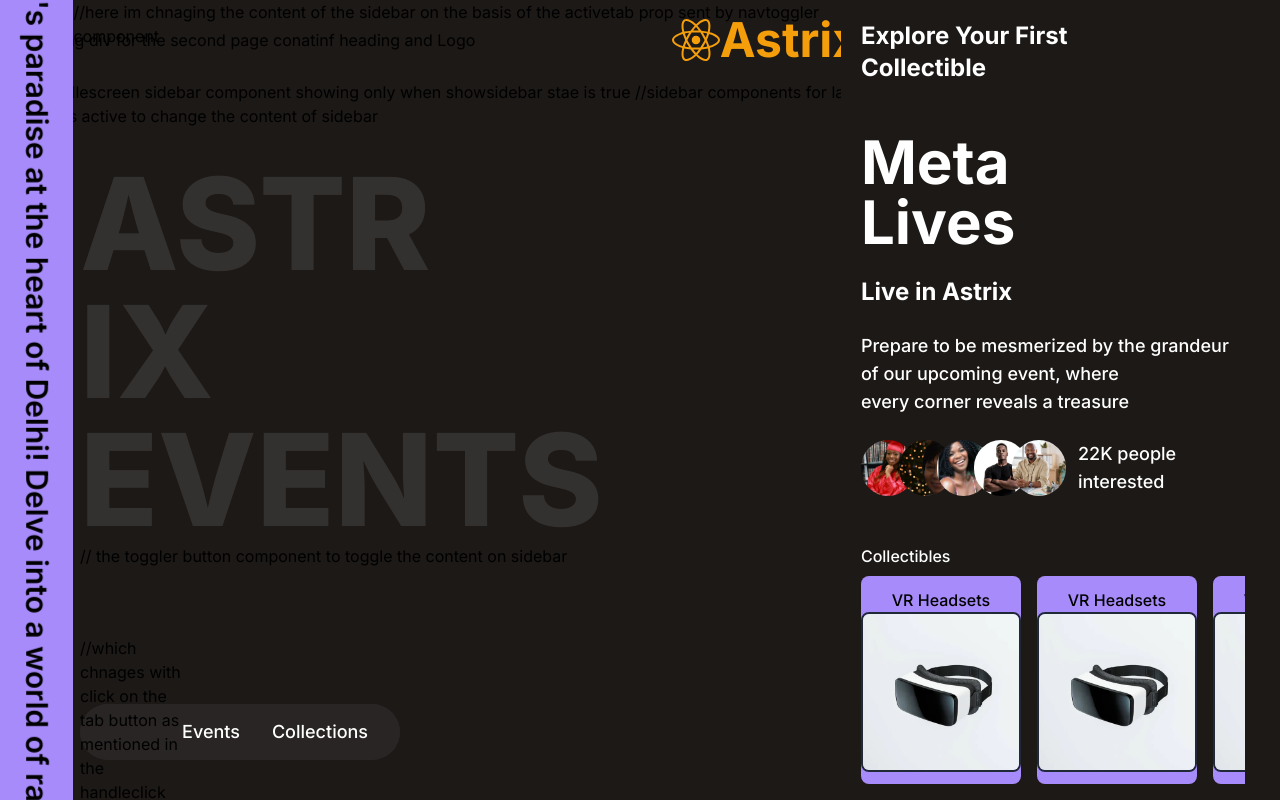
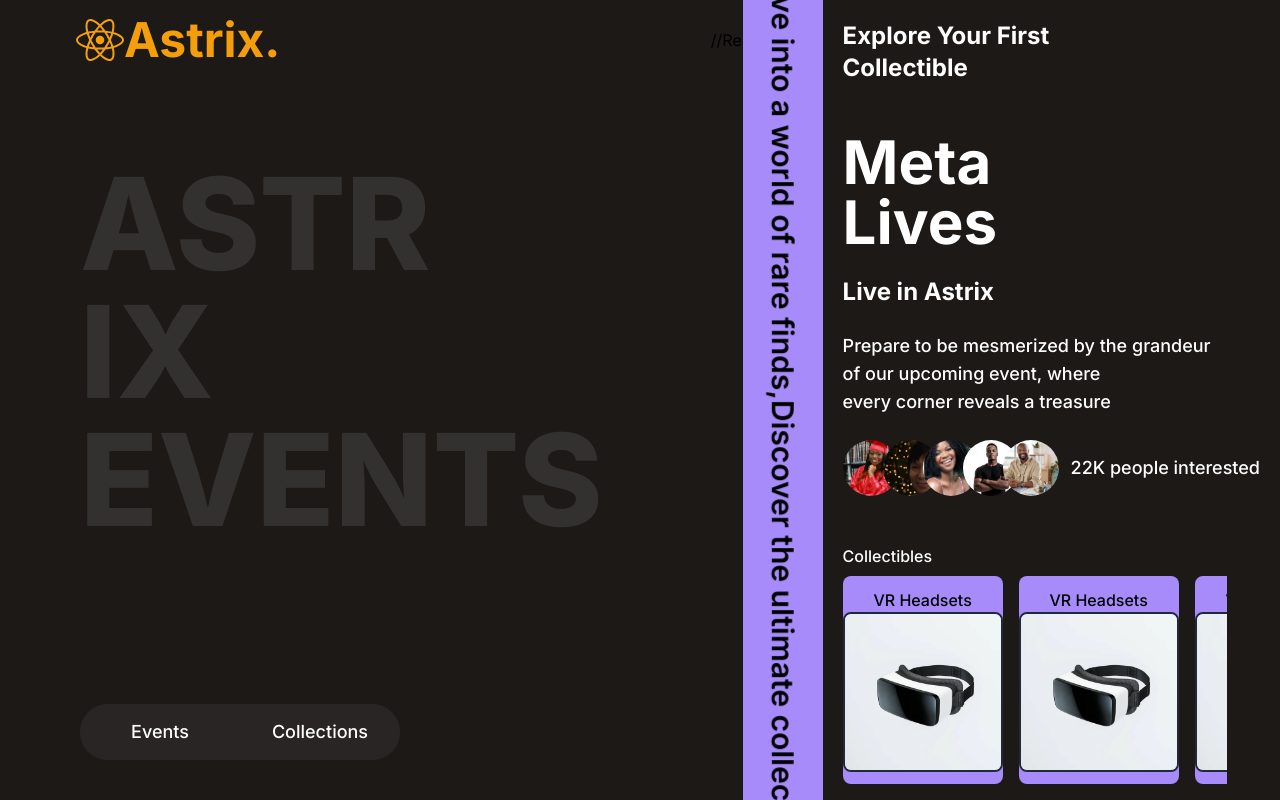
Before and after one commit to Jv-7889230967/-jatin-verma-wasserstoff-FrontendTask, a Next.js app: page /pages in a window 1280 px wide. Built offline with nearby package versions, Linux system fonts and the light colour scheme; what tw-elements would draw is missing.

Commit message:
optimizations

```diff
--- a/app/components/ImageSlider.jsx
+++ b/app/components/ImageSlider.jsx
@@ -18,7 +18,7 @@ export default function ImageSlider() {
     const totalWidth = images.length * imageWidth;
     let currentScroll = 0;
 
-    const intervalId = setInterval(() => {  //creating a infinite loop to restart the scrolling images and scrolling according to the width of the images present
+    const intervalId = setInterval(() => {
       // Scroll to the next image
       if (scrollRef.current) {
         currentScroll = (currentScroll + imageWidth) % totalWidth;
@@ -31,11 +31,11 @@ export default function ImageSlider() {
   return (
     <div className="flex flex-row h-3/4 w-screen md:w-5/12 ml-28 mt-14 overflow-hidden relative">
       <div className="flex gap-10 overflow-x-auto scroll-smooth focus:scroll-auto scroll-snap-type-x scroll-padding-x-20" ref={scrollRef} style={{ scrollbarWidth: "none" }}>
-        {images.map((image, index) => (  //mapping the images object to avoid repeatively coding the images and reducing the lines of code
+        {images.map((image, index) => (
           <div key={index} className={`z-20 h-full flex-shrink-0 scroll-snap-align-center`}>
             <h2 className="text-white mt-2 text-2xl font-bold">{image.heading}</h2>
             <div className="relative w-96 h-full">
-              <Image src={image.src} alt={image.heading} layout="fill" objectFit="cover" className="rounded-lg" />   //next-image tag used for image rendreing over regular img tag
+              <Image src={image.src} alt={image.heading} layout="fill" objectFit="cover" className="rounded-lg" />
             </div>
           </div>
         ))}
--- a/app/components/NavToggler.jsx
+++ b/app/components/NavToggler.jsx
@@ -1,25 +1,31 @@
 import React, { useState, useEffect } from 'react';
 
 export default function NavToggler({ activetab, setActivetab }) {
-  const [activeButton, setActiveButton] = useState('events'); // Initial active button
+  const [activeButton, setActiveButton] = useState('events');
+  // Initial active button
 
   const handleClick = (button) => {
     setActiveButton(button);
-    setActivetab(button); // Update the activetab state in the parent component
+    setActivetab(button);
+    // Update the activetab state in the parent component
   };
 
   // Update activeButton state when activetab state changes
   useEffect(() => {
     setActiveButton(activetab);
-  }, [activetab]);//trigerring the useEffect hook when active tab is changed
+  }, [activetab]);
+  //trigerring the useEffect hook when active tab is changed
 
   return (
     <div className="absolute flex flex-row h-14 w-80 mt-40 justify-between items-center bg-stone-800 rounded-full">
       <div
         className={`flex justify-center items-center h-full w-1/2 rounded-full ${
           activeButton === 'events' ? 'bg-stone-500' : 'bg-inherit'
-        } ${activetab === 'events' ? 'active' : ''}transition-colors ease-in-out duration-100`}  //changing the color of the tabs according the active button state
-      >                                                                                         //which chnages with click on the tab button as mentioned in the handleclick function
+        } ${activetab === 'events' ? 'active' : ''}transition-colors ease-in-out duration-100`}
+        //changing the color of the tabs according the active button state
+      >
+
+      {/*which chnages with click on the tab button as mentioned in the handleclick function*/}
         <button className="text-white text-lg font-medium" onClick={() => handleClick('events')}>
           Events
         </button>
--- a/app/components/SideBar.jsx
+++ b/app/components/SideBar.jsx
@@ -9,13 +9,14 @@ export default function SideBar({activetab}) {
     <div className="z-40 absolute hidden flex-row md:flex inset-y-0 right-0 h-screen w-auto">
       <div className="h-screen w-20 bg-violet-400 flex justify-center items-center overflow-hidden">
         <div className="flex rotate-90 whitespace-nowrap">
-          <p className="text-3xl font-semibold animate-scroll infinite">  //this the scrolling vertical div with repeated scrolling feature of the text
+           {/*this the scrolling vertical div with repeated scrolling feature of the text*/}
+          <p className="text-3xl font-semibold animate-scroll infinite">
             Discover the ultimate collector's paradise at the heart of Delhi! Delve into a world of rare finds, exquisite treasures, and timeless collections at our upcoming event Discover the ultimate collector's paradise at the heart of Delhi! Delve into a world of rare finds,Discover the ultimate collector's paradise at the heart of Delhi! Delve into a world of rare finds, exquisite treasures, and timeless collections at our upcoming event Discover the ultimate collector's paradise at the heart of Delhi! Delve into a world of rare finds,Discover the ultimate collector's paradise at the heart of Delhi! Delve into a world of rare finds, exquisite treasures, and timeless collections at our upcoming event Discover the ultimate collector's paradise at the heart of Delhi! Delve into a world of rare finds,Discover the ultimate collector's paradise at the heart of Delhi! Delve into a world of rare finds, exquisite treasures, and timeless collections at our upcoming event Discover the ultimate collector's paradise at the heart of Delhi! Delve into a world of rare finds,
           </p>
         </div>
       </div>
 
-      //here im chnaging the content of the sidebar on the basis of the activetab prop sent by navtoggler component
+      {/*here im chnaging the content of the sidebar on the basis of the activetab prop sent by navtoggler component*/}
 
       <div className="h-screen w-auto bg-stone-900 overflow-y-auto">
         <div className="flex flex-col m-5">
@@ -38,7 +39,7 @@ export default function SideBar({activetab}) {
      </div>}
         <br/>
         <br/>
-        {activetab==='events'?<EventsScroll/>:<ScrollItems/>}  //rendreing different components on the state of activetab
+        {activetab==='events'?<EventsScroll/>:<ScrollItems/>}  {/*rendreing different components on the state of activetab*/}
   <div className={`flex flex-row h-40 w-96 ${activetab === 'events' ? 'justify-between' : 'justify-end'} items-end mt-12`}>
   {activetab === 'events' && <Image src={'/assets/qr-Code.webp'} alt='card' height={100} width={100}/>}
   <div className='flex items-center justify-center h-14 w-40 mt-14 bg-yellow-300 rounded-full text-xl font-bold'>
--- a/app/components/SmallScreenSideBar.jsx
+++ b/app/components/SmallScreenSideBar.jsx
@@ -4,8 +4,8 @@ import ScrollItems from './ScrollItems';
 import Image from 'next/image';
 import EventsScroll from './EeventsScroll';
 
-//this is the sidebar for smaller screen does have the text scrolling container for better view in smaller screen
-//E,se everything is similar
+{/*this is the sidebar for smaller screen does have the text scrolling container for better view in smaller screen*/}
+//Else everything is similar
 export default function SmallScreenSideBar({activetab}) {
   return (
     <div className={`z-40 absolute flex flex-row right-0 h-full w-auto`}>
--- a/app/page.js
+++ b/app/page.js
@@ -22,7 +22,7 @@ export default function Home() {
 
       <div className="flex flex-col h-auto w-auto overflow-x-auto absolute top-1/2 left-1/2 transform -translate-x-1/2 -translate-y-1/2">
 
-        <section className="flex flex-row h-20 w-auto gap-3 items-center m-2">  //multiple section for displaying text
+        <section className="flex flex-row h-20 w-auto gap-3 items-center m-2">  {/*multiple section for displaying text*/}
           <p className="text-6xl font-bold not-italic">WE</p>
           <div className="w-64 h-16 galaxy-image transition-transform"></div>
           <p className="text-6xl font-bold not-italic">ORGANIZE THE</p>
--- a/app/pages/page.js
+++ b/app/pages/page.js
@@ -5,7 +5,6 @@ import SideBar from "../components/SideBar";
 import TocIcon from '@mui/icons-material/Toc';
 import NavToggler from "../components/NavToggler";
 import SmallScreenSideBar from "../components/SmallScreenSideBar";
-import EmblaCarousel from "../components/ImageSlider";
 
 export default function Page() {
   const [activetab, setActivetab] = useState('event');
@@ -21,7 +20,7 @@ const SLIDES = Array.from(Array(SLIDE_COUNT).keys())
   return (
     <div className="relative overflow-x-hidden overflow-y-auto h-screen w-screen bg-stone-900">
 
-      <div className="flex flex-row justify-between items-center p-3 h-20 w-screen">   //heading div for the second page conatinf heading and Logo
+      <div className="flex flex-row justify-between items-center p-3 h-20 w-screen">   {/*heading div for the second page conatinf heading and Logo*/}
         <h1 className="flex text-amber-500 text-5xl font-bold ml-16"><FaReact /> Astrix.</h1>   //React logo
         <TocIcon    //icon to display sidebar for smaller screens
           sx={{ color: "white" }}
@@ -30,13 +29,13 @@ const SLIDES = Array.from(Array(SLIDE_COUNT).keys())
           onClick={()=>{HandlecLick()}}  //toggeling feature for opening and closing the sidebar for a responsive layout
         />
       </div>
-   {showSidebar && <SmallScreenSideBar activetab={activetab}/>}  //the smallescreen sidebar component showing only when showsidebar stae is true
-   <SideBar activetab={activetab} />  //sidebar components for larger screens
+   {showSidebar && <SmallScreenSideBar activetab={activetab}/>}  {/*the smallescreen sidebar component showing only when showsidebar stae is true*/}
+   <SideBar activetab={activetab} />  {/*sidebar components for larger screens*/}
 
       <div className="absolute h-auto w-auto top-40 left-20">
         <h1 className="text-white text-9xl opacity-10 text-gray-700 font-extrabold">ASTR<br/>IX<br/>EVENTS</h1>
-        <NavToggler activetab={activetab} setActivetab={setActivetab} />  // the toggler button component to toggle the content on sidebar
-      </div>     //we are sending two two props to check with tab is active to change the content of sidebar
+        <NavToggler activetab={activetab} setActivetab={setActivetab} />  {/*the toggler button component to toggle the content on sidebar*/}
+      </div>     {/*we are sending two two props to check with tab is active to change the content of sidebar*/}
 
     </div>
   );
```
